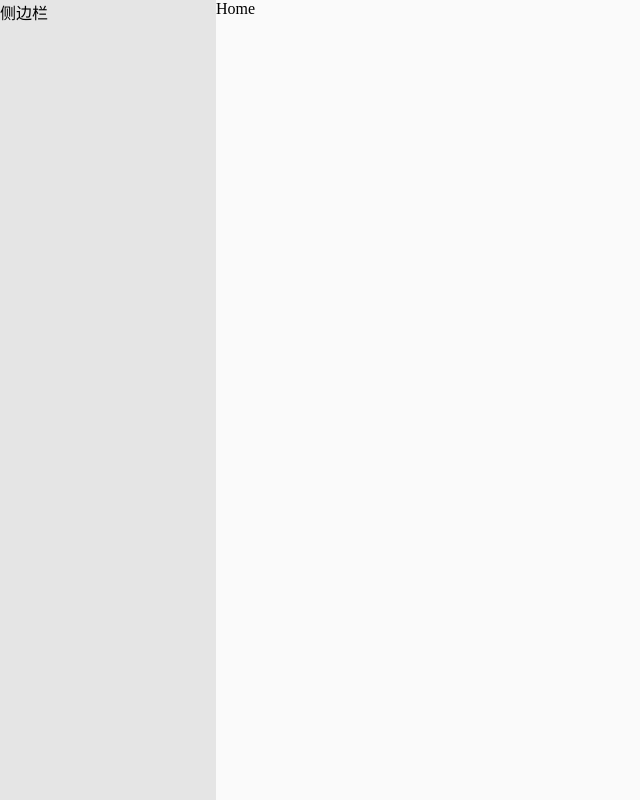
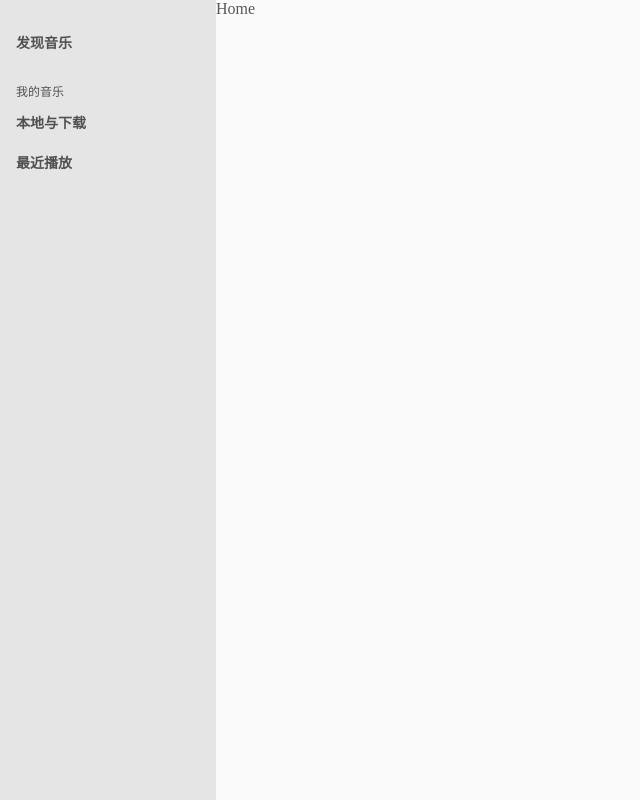
Before and after one commit to Circkoooooo/Neteasecloudmusic-vue3, a Vue app: page / in a window 1280 px wide. Shown: the whole page, without its empty margins (0-640 px from the left). Built offline with nearby package versions, Linux system fonts and the light colour scheme.

Commit message:
chore: build template and config of component Slidebar.

```diff
--- a/src/App.vue
+++ b/src/App.vue
@@ -1,12 +1,32 @@
 <script lang="ts" setup>
 import '~/styles/page.less';
+import SlideBar from '~/components/SlideBar/SlideBar.vue';
+
+const menuConfig = [
+	{
+		menuItem: [
+			{
+				title: '发现音乐',
+			},
+		],
+	},
+	{
+		menuTitle: '我的音乐',
+		menuItem: [
+			{
+				title: '本地与下载',
+			},
+			{
+				title: '最近播放',
+			},
+		],
+	},
+];
 </script>
 
 <template>
 	<div id="main">
-		<div class="slidebar">
-			<div>侧边栏</div>
-		</div>
+		<SlideBar :menuConfig="menuConfig"></SlideBar>
 		<div class="content">
 			<router-view></router-view>
 		</div>
--- /dev/null
+++ b/src/components/SlideBar/SlideBar.less
@@ -0,0 +1,35 @@
+.slidebar {
+	font-size: @slidebar-font-size;
+
+	.menu {
+		padding: 8px;
+
+		.submenu {
+			margin-top: 16px;
+
+			.item {
+				padding: 0 8px;
+				user-select: none;
+			}
+
+			.item.title {
+				height: 24px;
+				font-size: 12px;
+				line-height: 24px;
+			}
+
+			.item.menuItem.select {
+				color: @main-color;
+				background-color: @support-color;
+			}
+
+			.item.menuItem {
+				height: 40px;
+				line-height: 40px;
+				cursor: pointer;
+				font-weight: bold;
+			}
+
+		}
+	}
+}
--- /dev/null
+++ b/src/components/SlideBar/SlideBar.vue
@@ -0,0 +1,32 @@
+<script lang="ts" setup>
+import './SlideBar.less';
+
+// TODO: 增加select匹配路由的配置
+interface MenuConfigType {
+	menuTitle?: string,
+	menuItem: {
+		iconPath?: string,
+		title: string,
+	}[]
+}
+withDefaults(defineProps<{ menuConfig: MenuConfigType[] }>(), {});
+</script>
+
+<template>
+	<div class="slidebar">
+		<!-- TODO:add user info card to it. -->
+		<slot name="UserInfoSummary"></slot>
+		<!-- Menu -->
+		<div class="menu">
+			<div class="submenu"
+					v-for="(item, index) in menuConfig"
+					:key="index">
+				<div class="item title"
+						v-if="item.menuTitle">{{ item.menuTitle }}</div>
+				<div class="item menuItem"
+						v-for="(child, index) in item.menuItem"
+						:key="index">{{ child.title }}</div>
+			</div>
+		</div>
+	</div>
+</template>
--- a/src/styles/less-global.less
+++ b/src/styles/less-global.less
@@ -1,3 +1,8 @@
 // color
-@rootback-color: #FAFAFA;
-@layoutback-color: #E5E5E5;
+@main-color: #FF5555; //theme color
+@rootback-color: #FAFAFA; //page color
+@layoutback-color: #E5E5E5; //asidebar background color.
+@support-color: #F0F0F0; //hover...
+// font
+@default-font-color: rgba(0, 0, 0, 0.65);
+@slidebar-font-size: 14px;
--- a/src/styles/page.less
+++ b/src/styles/page.less
@@ -8,4 +8,5 @@ body,
 	overflow: hidden;
 	background-color: @rootback-color;
 	box-sizing: border-box;
+	color: @default-font-color;
 }
```
